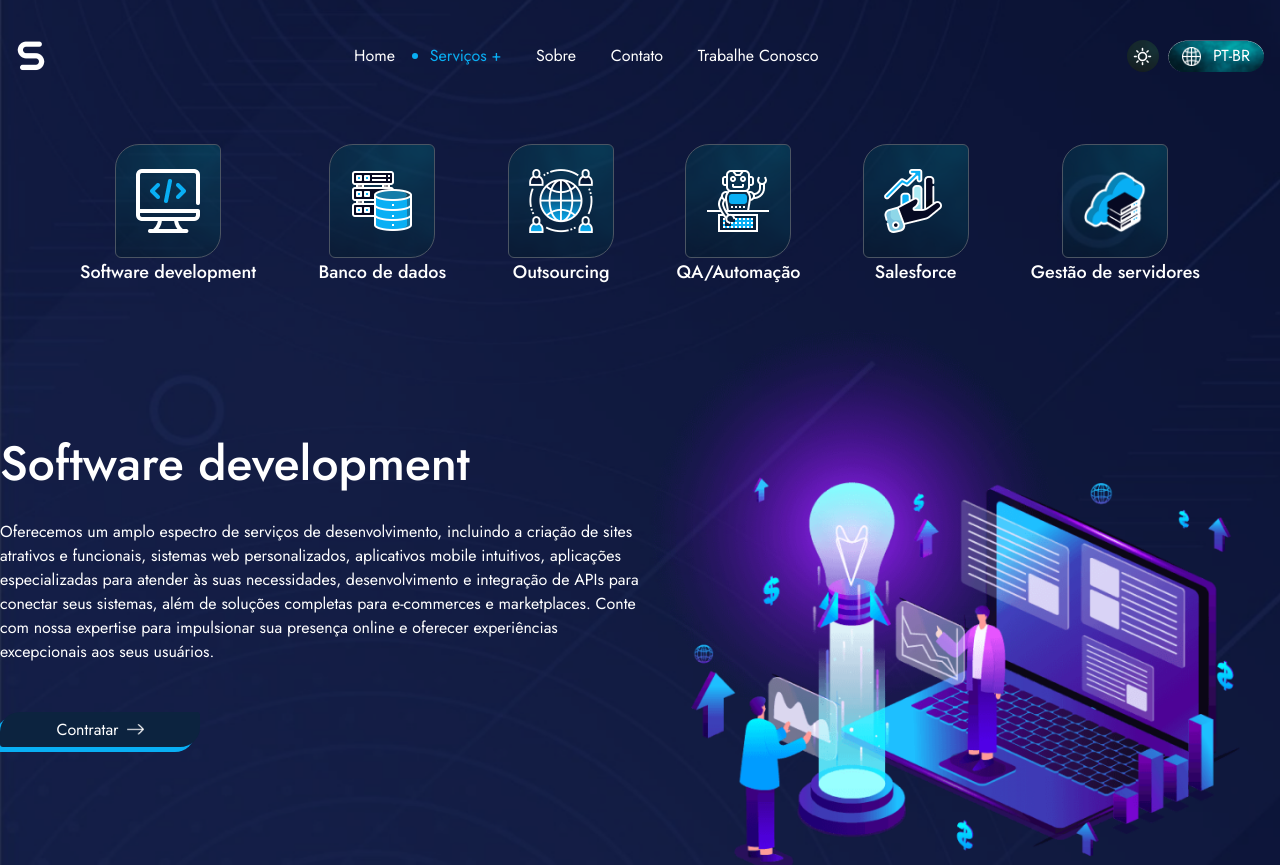
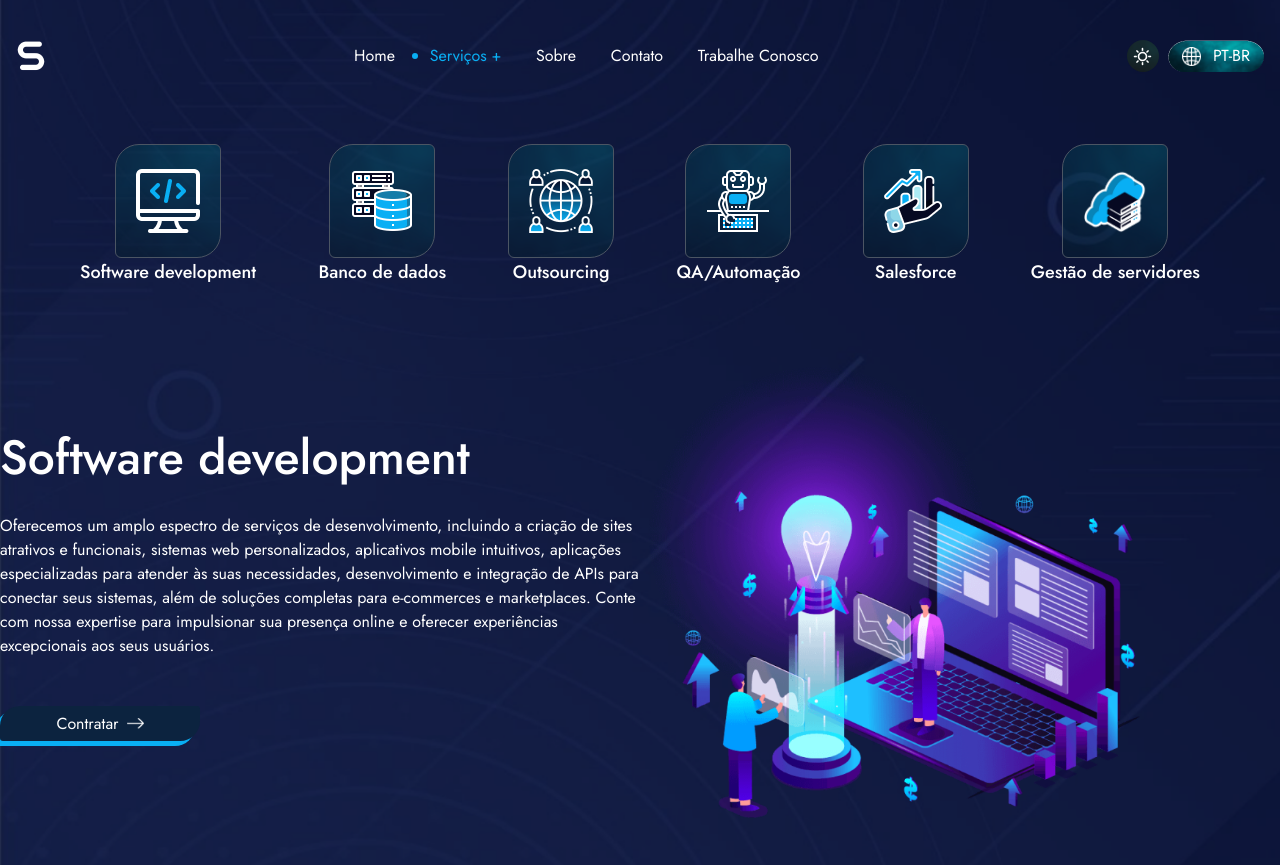
Before and after one commit to Tassio2002/simbiose-site, a Next.js app: page /servicos in a window 1280 px wide. Shown: the top 865 px of the page. Built offline with nearby package versions, Linux system fonts and the light colour scheme.

Commit message:
:construction: style adjust

```diff
--- a/src/app/(routes)/servicos/MainContent.jsx
+++ b/src/app/(routes)/servicos/MainContent.jsx
@@ -18,7 +18,7 @@ const ServiceMainContent = (props) => {
         />
       </div>
       <div className="main-service-image">
-        <Image src={props.src} alt={props.title} width={600} height={500} />
+        <Image src={props.src} alt={props.title} width={500} height={500} />
       </div>
     </main>
   );
--- a/src/app/(routes)/servicos/styles/style.css
+++ b/src/app/(routes)/servicos/styles/style.css
@@ -20,7 +20,7 @@
   }
 
   .main-service {
-    @apply w-full py-8 flex items-center text-white;
+    @apply w-full py-8 my-10 flex items-center text-white;
   }
 
   .main-service-info {
```
